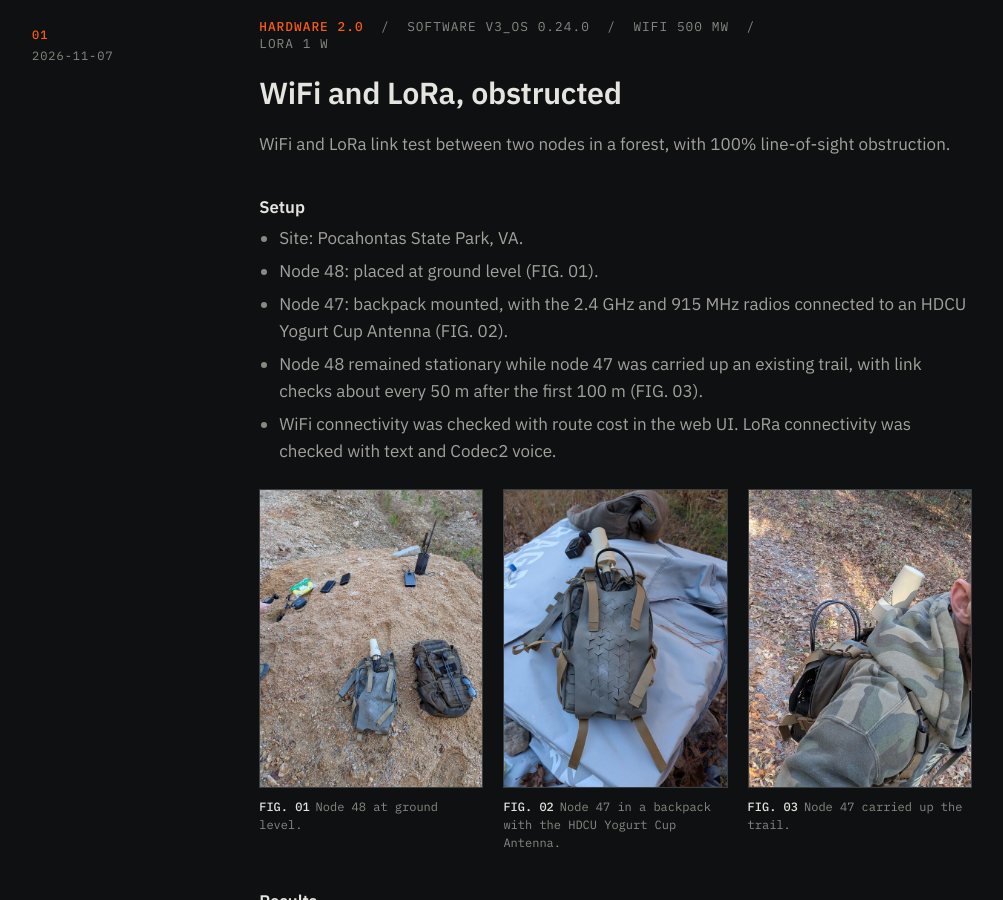
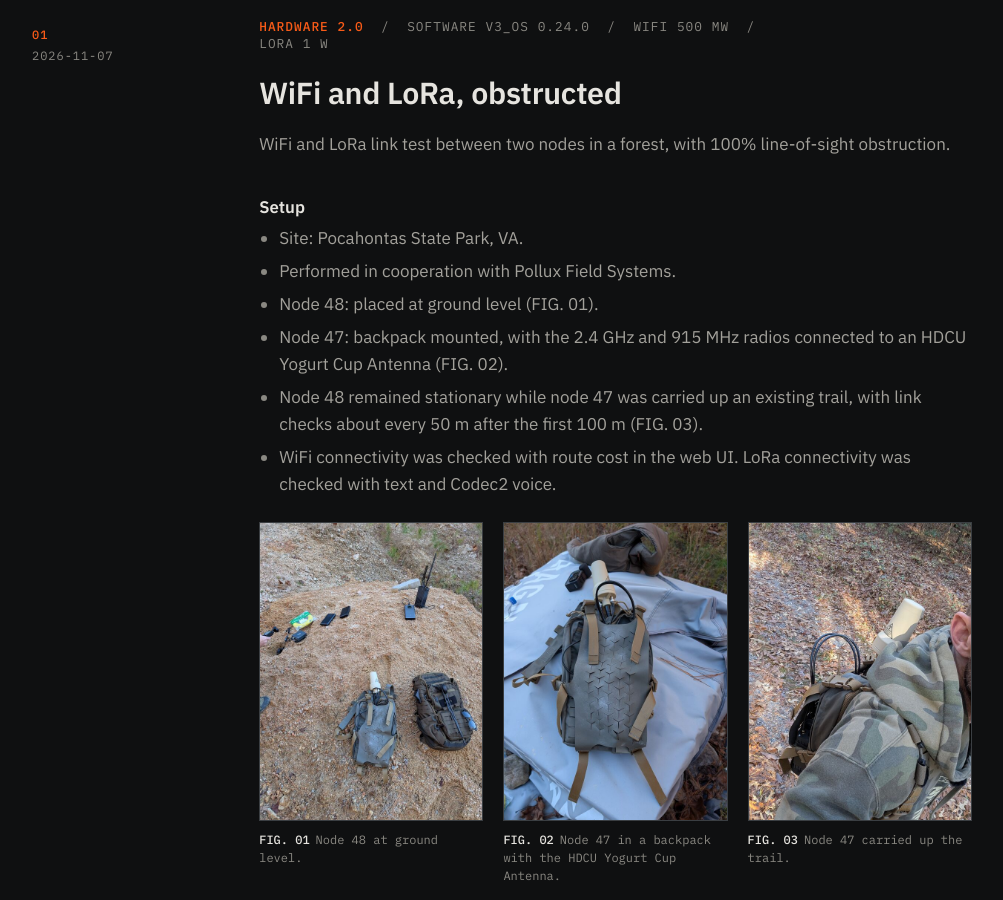
Before and after one commit to Natak-Mesh/natakmesh.github.io, a Jekyll site: the page built from field-tests/index.html, in a window 1280 px wide and 900 px high, scrolled down 1134 px. Shown: the whole window, without its empty margins (16-1019 px from the left). Built offline with Jekyll 4.4.1, drawn with Linux system fonts in a browser that asks for light colours.

Commit message:
added pollux to test

```diff
--- a/field-tests/index.html
+++ b/field-tests/index.html
@@ -58,6 +58,7 @@ redirect_from:
       <h3>Setup</h3>
       <ul class="muted">
         <li>Site: Pocahontas State Park, VA.</li>
+        <li>Performed in cooperation with Pollux Field Systems.</li>
         <li>Node 48: placed at ground level (FIG. 01).</li>
         <li>Node 47: backpack mounted, with the 2.4&nbsp;GHz and 915&nbsp;MHz radios connected to an HDCU Yogurt Cup Antenna (FIG. 02).</li>
         <li>Node 48 remained stationary while node 47 was carried up an existing trail, with link checks about every 50&nbsp;m after the first 100&nbsp;m (FIG. 03).</li>
```
